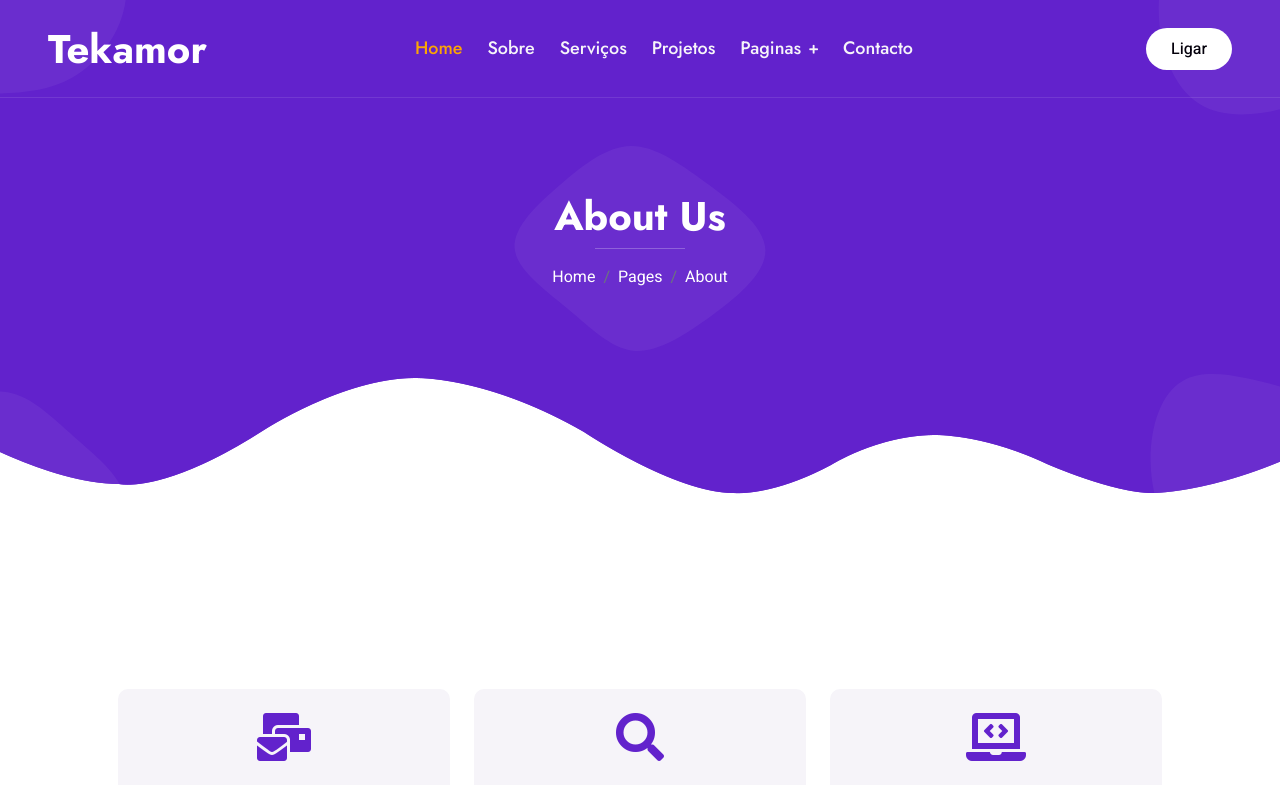
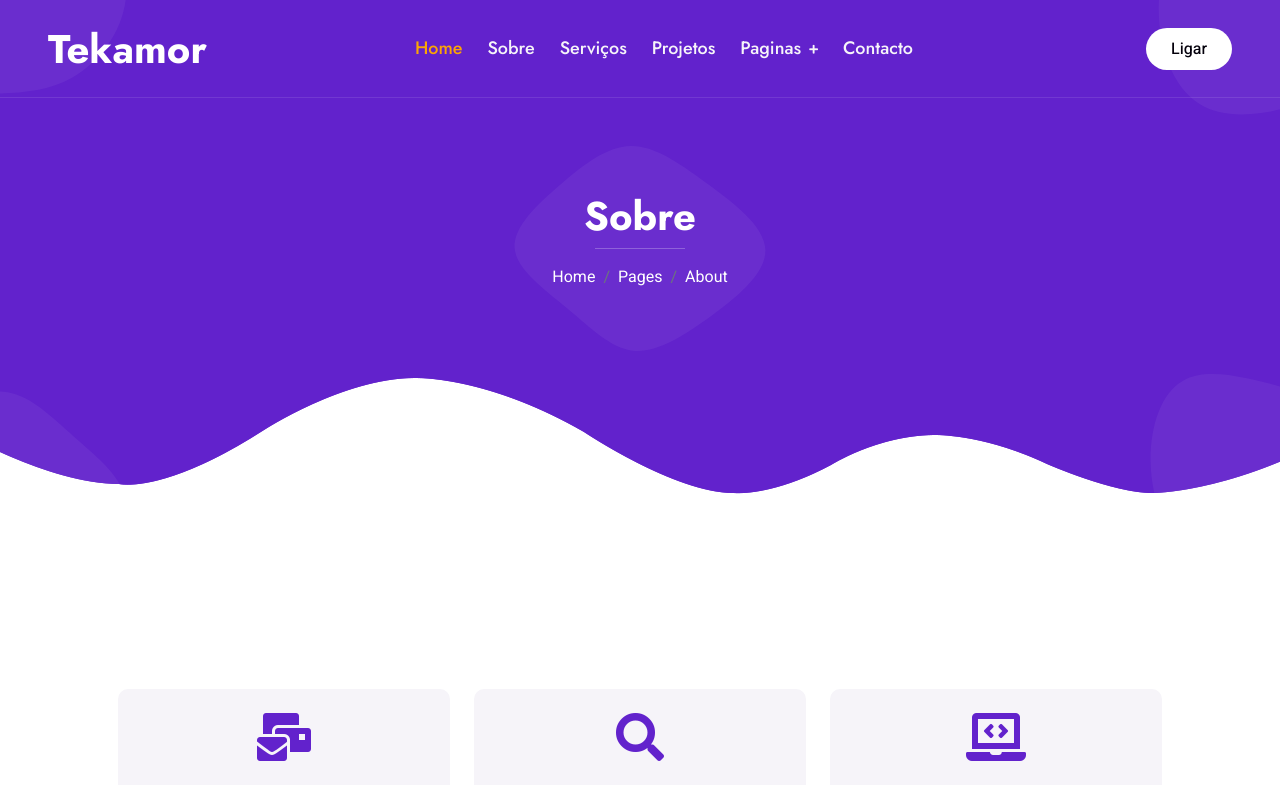
Before and after one commit to Emanue13/tekamor, a plain HTML site: page about.html in a window 1280 px wide. Shown: the top 785 px of the page. Drawn offline with nearby package versions, Linux system fonts and the light colour scheme.

Commit message:
Update about.html

```diff
--- a/about.html
+++ b/about.html
@@ -77,7 +77,7 @@
                 <div class="container my-5 py-5 px-lg-5">
                     <div class="row g-5 py-5">
                         <div class="col-12 text-center">
-                            <h1 class="text-white animated slideInDown">About Us</h1>
+                            <h1 class="text-white animated slideInDown">Sobre</h1>
                             <hr class="bg-white mx-auto mt-0" style="width: 90px;">
                             <nav aria-label="breadcrumb">
                                 <ol class="breadcrumb justify-content-center">
```
